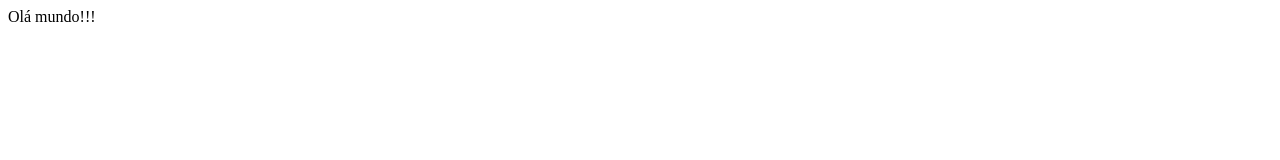
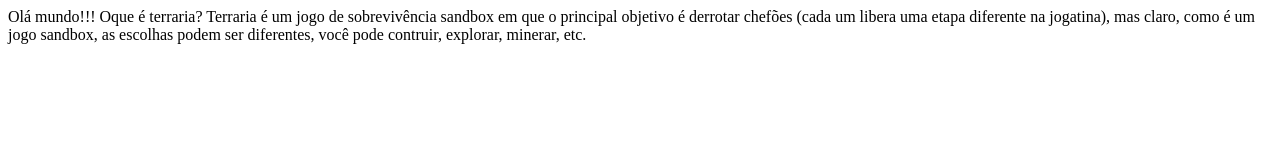
Before and after one commit to MuriloMick/Site-_turma_dev_1m251, a plain HTML site: page index.html in a window 1280 px wide. Drawn offline with Linux system fonts and the light colour scheme.

Commit message:
Mudando o texto de exibição

```diff
--- a/index.html
+++ b/index.html
@@ -23,6 +23,9 @@ do documento. -->
 	</head>
 <body>
 Olá mundo!!!
+Oque é terraria?
+Terraria é um jogo de sobrevivência sandbox em que o principal objetivo é derrotar chefões (cada um libera uma etapa diferente na jogatina), mas claro, como é um jogo sandbox,
+as escolhas podem ser diferentes, você pode contruir, explorar, minerar, etc.
 </body>
 
 
```
